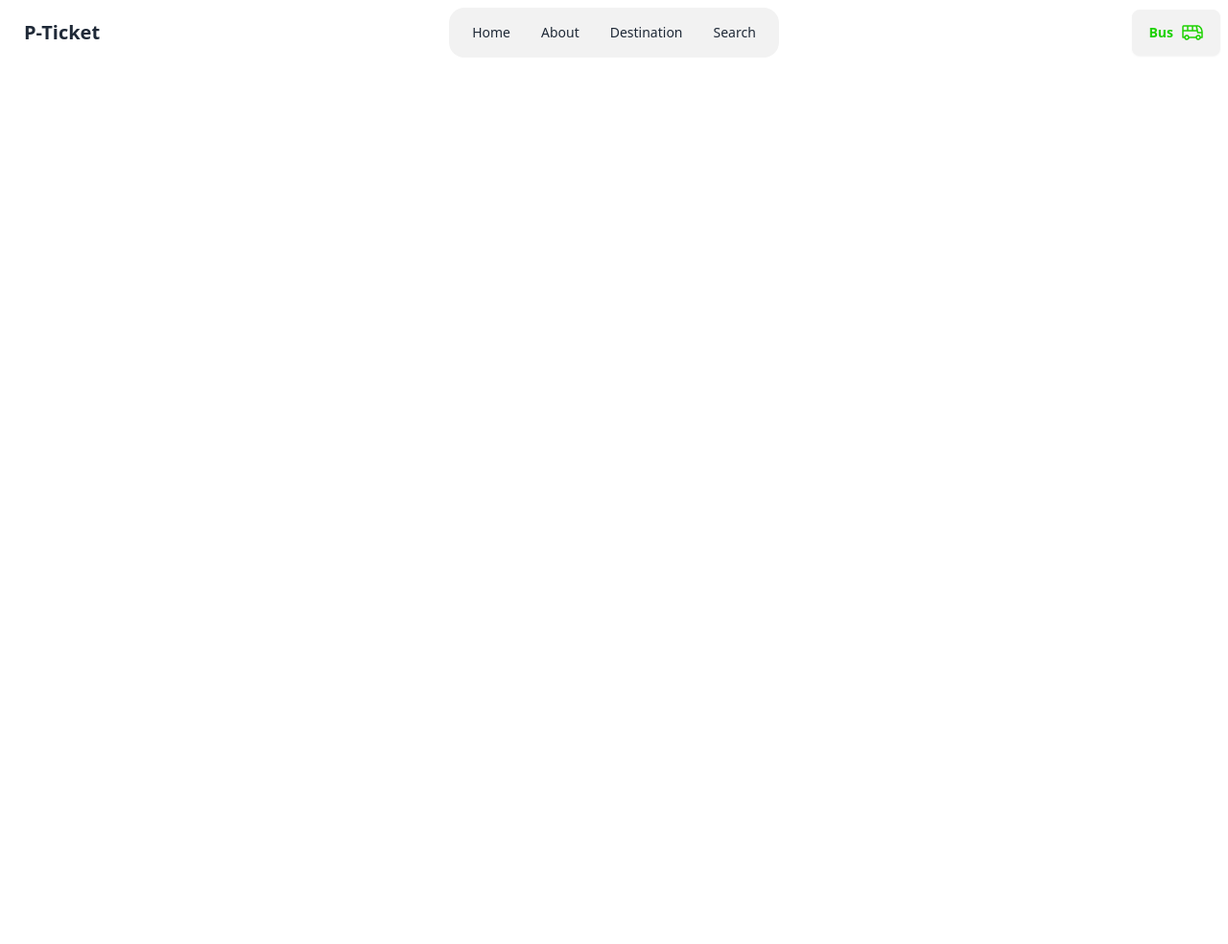
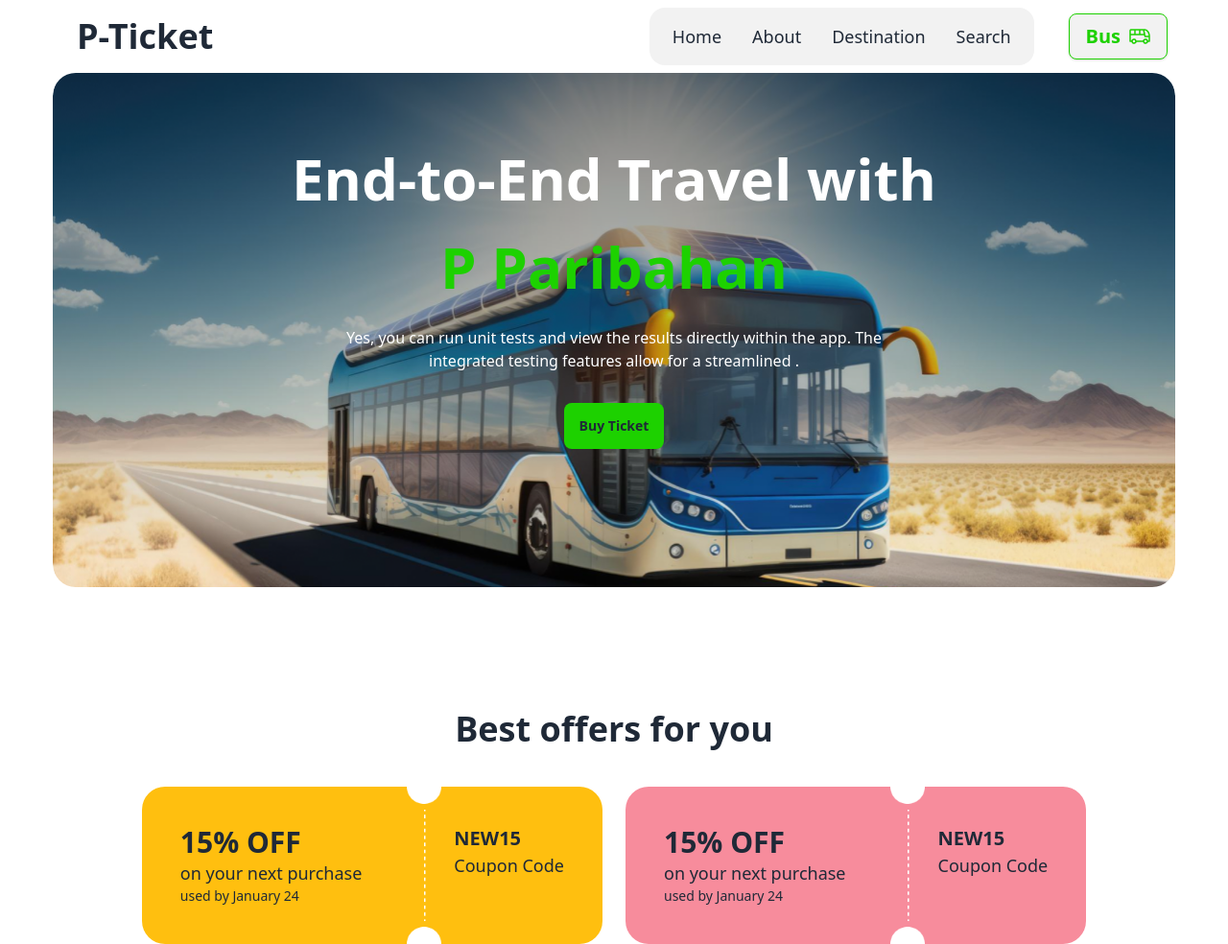
Before and after one commit to Rasc3ta/smartTicketing, a plain HTML site: page index.html in a window 1280 px wide. Shown: the whole page at 96% size. Before the commit the page ends 800 px from the top, so only its background shows below. Drawn offline with nearby package versions, Linux system fonts and the light colour scheme.

Commit message:
coupon done

```diff
--- a/index.html
+++ b/index.html
@@ -22,14 +22,14 @@
 </head>
 <body>
 
-    <header>
+    <header class=" mx-auto max-w-[1170px] mb-32">
         <!-- navbar -->
         <nav>
-            <div class="navbar bg-base-100">
+            <div class="navbar bg-base-100 flex flex-nowrap justify-between">
                 <div class="navbar-start">
                     <!-- small or smaller screens -->
-                  <div class="dropdown">
-                    <div tabindex="0" role="button" class="btn btn-ghost sm:hidden">
+                  <div class="dropdown  md:hidden">
+                    <div tabindex="0" role="button" class="btn btn-ghost">
                       <svg xmlns="http://www.w3.org/2000/svg" class="h-5 w-5" fill="none" viewBox="0 0 24 24" stroke="currentColor"><path stroke-linecap="round" stroke-linejoin="round" stroke-width="2" d="M4 6h16M4 12h8m-8 6h16" /></svg>
                     </div>
                     <ul tabindex="0" class="menu menu-sm dropdown-content mt-3 z-[1] p-2 shadow bg-base-100 rounded-box w-52">
@@ -39,23 +39,64 @@
                         <li><a>Search</a></li>
                     </ul>
                   </div>
-                  <a class="btn btn-ghost text-xl">P-Ticket</a>
+                  <a class="btn btn-ghost text-4xl font-extrabold">P-Ticket</a>
                 </div>
                 <!-- mid and bigger screens -->
-                <div class="navbar-center hidden sm:flex">
-                    <ul class="menu menu-horizontal bg-base-200 rounded-box">
+                <div class="">
+                    <ul class=" hidden md:flex flex-nowrap menu menu-horizontal bg-base-200 rounded-box text-lg font-medium">
                         <li><a>Home</a></li>
                         <li><a>About</a></li>
                         <li><a>Destination</a></li>
                         <li><a>Search</a></li>
                       </ul>
                 </div>
-                <div class="navbar-end">
-                  <a class="btn text-[#1DD100]">Bus <img src="./images/bus-icon.png" alt=""></a>
-                </div>
+                  <a class="btn text-[#1DD100] font-bold text-xl  justify-self-end border-[#1DD100] shadow ">Bus <img src="./images/bus-icon.png"></a>
               </div>
         </nav>
+        <!-- banner -->
+        <section class="text-center bg-[url('./images/banner.png')] bg-no-repeat bg-cover bg-center text-white rounded-3xl p-20 pb-36 scroll-px-52 flex flex-col gap-8 ">
+          <h2 class="font-extrabold text-6xl flex flex-col gap-8">End-to-End Travel with <br> <span class="text-[#1DD100]">P Paribahan</span></h2>
+          <p>Yes, you can run unit tests and view the results directly within the app. The <br> integrated testing features allow for a streamlined .</p>
+          <button class="btn bg-[#1DD100] border-none items-center max-w-[200px] self-center">Buy Ticket</button>
+        </section>
     </header>
+
+    <main>
+      <section class="">
+        <h2 class="mb-10 text-center text-4xl font-bold">Best offers for you</h2>
+        <div class="flex items-center justify-center  gap-6">
+          <!-- coupon 1 -->
+          <div class="flex flex-nowrap  bg-[#FFBF0F] p-10 rounded-3xl relative">
+            <div class="mr-24">
+              <h3 class="text-3xl font-extrabold">15% OFF</h3>
+              <p class="text-lg">on your next purchase</p>
+              <p class="text-sm">used by January 24</p>
+            </div>
+            <img src="./images/cupon-devider.png" class="absolute h-full top-0 right-[35%]">
+            <div class="">
+              <h3 class="text-xl font-extrabold">NEW15</h3>
+              <p class="text-lg ">Coupon Code</p>
+            </div>
+
+          </div>
+          <!-- coupon 2 -->
+          <div class="flex flex-nowrap  bg-[#F78C9C] p-10 rounded-3xl relative">
+            <div class="mr-24">
+              <h3 class="text-3xl font-extrabold">15% OFF</h3>
+              <p class="text-lg">on your next purchase</p>
+              <p class="text-sm">used by January 24</p>
+            </div>
+            <img src="./images/cupon-devider.png" class="absolute h-full top-0 right-[35%]">
+            <div class="">
+              <h3 class="text-xl font-extrabold">NEW15</h3>
+              <p class="text-lg ">Coupon Code</p>
+            </div>
+
+          </div>
+
+        </div>
+      </section>
+    </main>
 
 </body>
 </html>
--- a/tailwind.config.js
+++ b/tailwind.config.js
@@ -5,4 +5,6 @@ module.exports = {
       extend: {},
     },
     plugins: [],
+
+
   }
```
